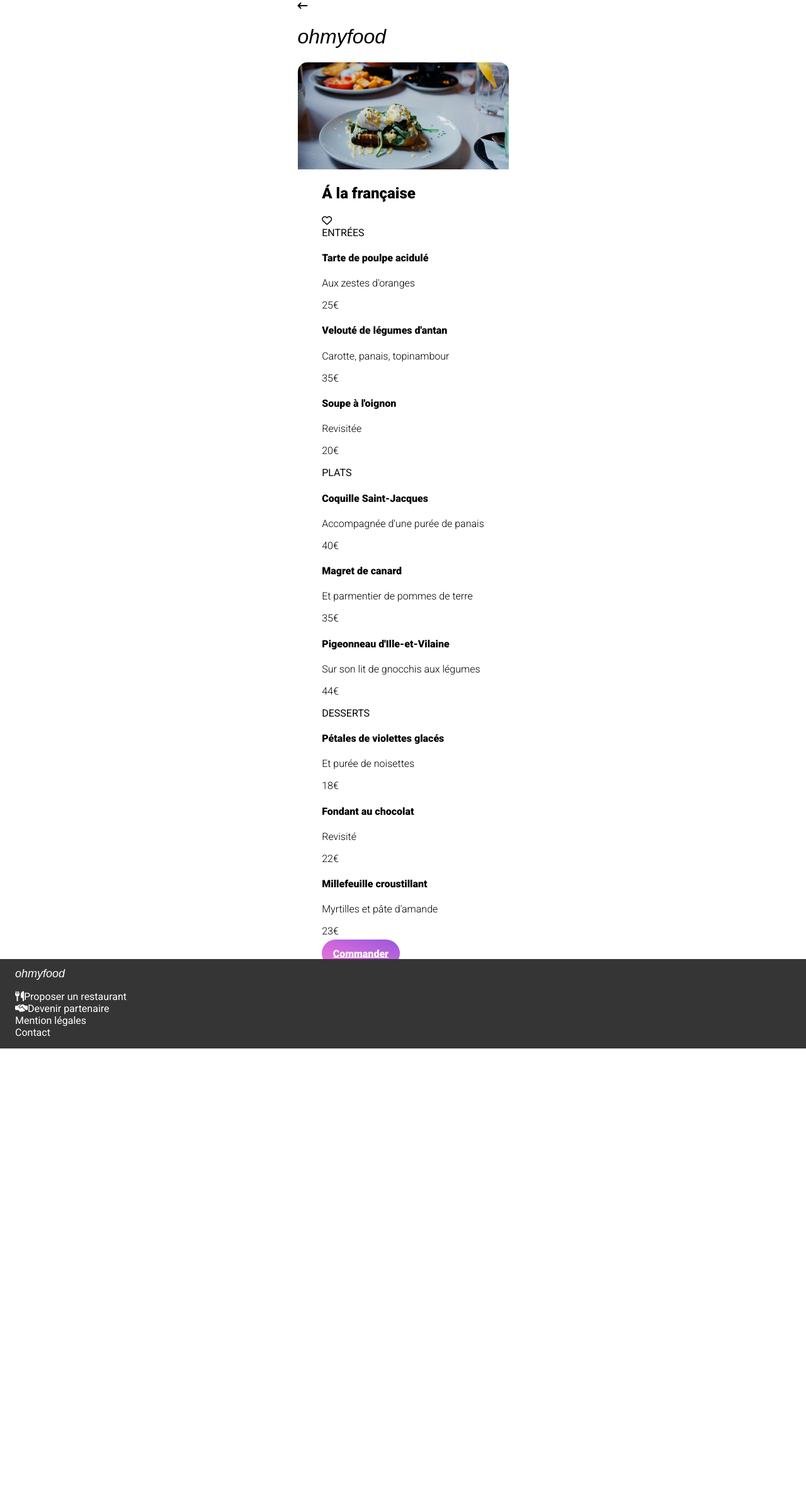
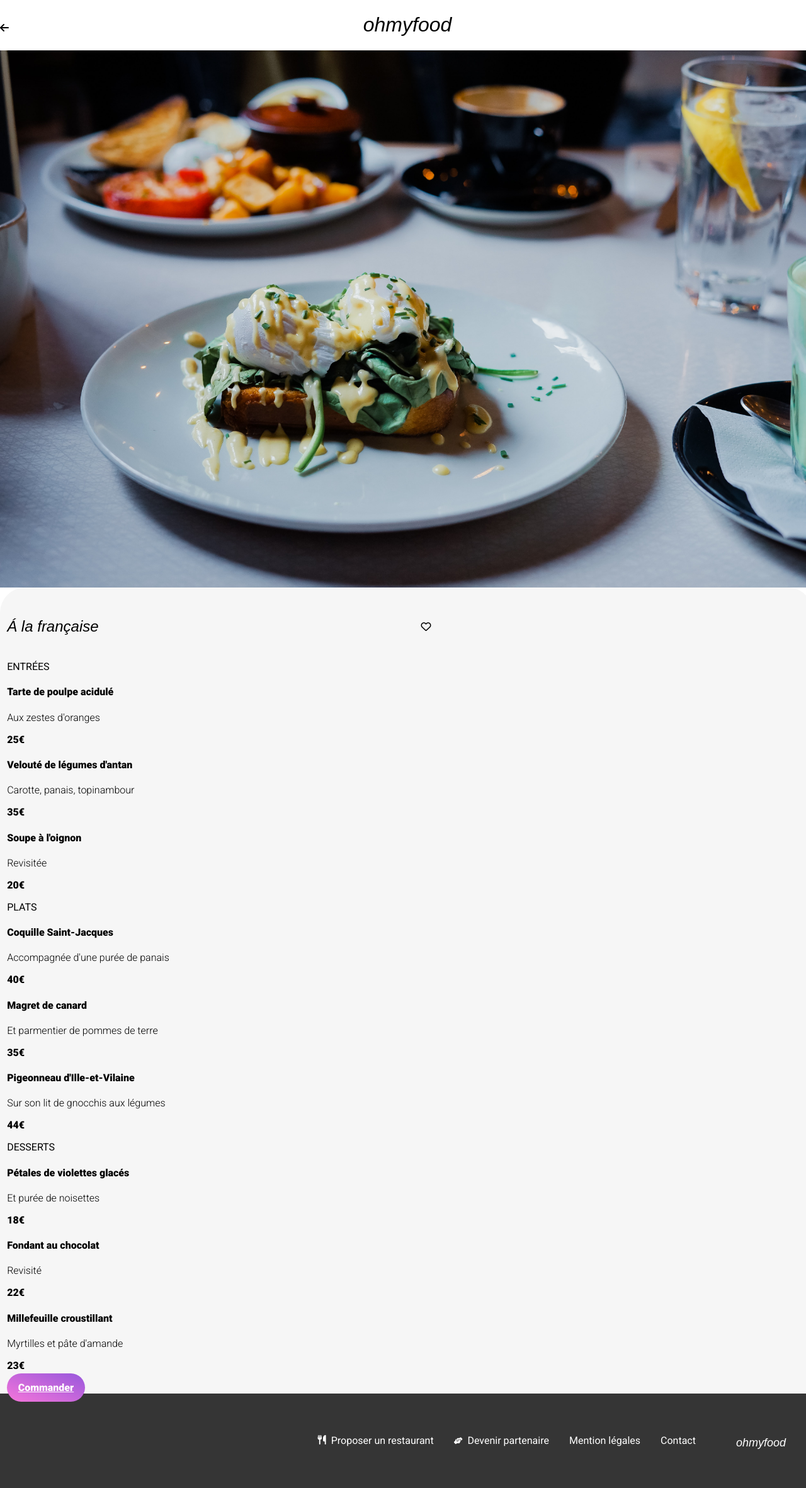
Before and after one commit to DirtyxLight/OhMyFood, a plain HTML site: page restaurants/AlaFracaise.html in a window 1280 px wide. Shown: the top 2363 px of the page at 63% size. Before the commit the page ends 1665 px from the top, so only its background shows below. Drawn offline with nearby package versions, Linux system fonts and the light colour scheme; files that its build step writes are made by us from their sources; a web font is replaced by a local one.

Commit message:
Style main +querries terminé+ entame carte resto

```diff
--- a/assets/sass/base/_base.scss
+++ b/assets/sass/base/_base.scss
@@ -3,23 +3,50 @@ html{
 }
 
 body{
+
     height: auto;
     margin: auto;
-    display: flex;
-    flex-direction: column;
-    align-items: center;
+}
+
+h2{
+    margin: 0;
+    margin-bottom: 0;
+}
+
+h3{
+    margin: 0;
 }
 
 ul{
-    width: 300px;
+
     list-style-type: none;
     padding: 0;
 }
 
-img{
-    width: 335px;
+.img-main{
+    width: 320px;
     height: 170px;
     object-fit: cover;
     border-top-right-radius: 15px;
     border-top-left-radius: 15px;
 }
+
+.img-preview{
+    width: 100%;
+    height: 50%;
+    display: block;
+    object-fit: cover;
+    position: relative;
+
+}
+
+.fa-utensils{
+&::before{
+  font-size: 15px;
+}
+}
+.fa-handshake-angle{
+    &::before{
+        font-size: 11px;
+    }
+}
--- a/assets/sass/base/_typography.scss
+++ b/assets/sass/base/_typography.scss
@@ -9,11 +9,25 @@ h1 {
     font-weight: 400;
 }
 
+h2{
+    font-family: 'Shrikhand',Arial, Helvetica, sans-serif;
+    font-style: italic;
+    font-weight: 400;
+}
+
 p{
     font-weight: lighter;
+}
+
+.price {
+    font-weight: bold;
 }
 
 .discover {
     padding: 0rem 1rem;
     font-weight: lighter;
 }
+
+.fa-arrow-left{
+    color: black;
+}
--- a/assets/sass/components/_cards.scss
+++ b/assets/sass/components/_cards.scss
@@ -5,7 +5,7 @@
         border-radius: 15px;
     }
     &__container{
-        height: 7.5rem;
+        height: 77px;
         padding-left: 1em;
         display: flex;
         flex-direction: column;
@@ -14,6 +14,7 @@
         column-gap: 30%;
     }
     .fa-heart{
+        font-weight: lighter;
         cursor: pointer;
         font-size: 20px;
         &:active{
--- a/assets/sass/layout/_footer.scss
+++ b/assets/sass/layout/_footer.scss
@@ -1,19 +1,48 @@
-footer{
+footer {
     width: 100%;
+    height: 150px;
     background-color: $color-footer;
-    padding-left: 3rem;
     color: #ffff;
-    h1{
+
+    h1 {
+        margin-top: 0;
+        padding-top: 1.2rem;
         font-size: 18px;
     }
-    .footer{
-        &__list{
+
+    .footer-main {
+        &__contact {
+            padding-left: 3rem;
+
+            @media (min-width:$breakpoint-tablet) {
+                display: flex;
+                flex-direction: row-reverse;
+                align-items: center;
+                column-gap: 4rem;
+                padding-right: 2rem;
+                height: 100%;
+            }
+        }
+
+        &__list {
+            @media (min-width:$breakpoint-tablet) {
+                display: inline-flex;
+                column-gap: 2em;
+            }
+        }
+
+        &__lists {
             display: flex;
             flex-direction: row;
-            column-gap: 1rem;
-            .i{
-                font-size: 15px;
+            column-gap: 0.5em;
+
+            @media (min-width:$breakpoint-tablet) {
+                display: inline-flex;
+
+
             }
         }
+
+
     }
 }
--- a/assets/sass/layout/_header.scss
+++ b/assets/sass/layout/_header.scss
@@ -30,3 +30,14 @@
     }
 
 }
+
+.resto-page{
+    width: 100%;
+    text-align: center;
+
+    .fa-arrow-left{
+        float: left;
+        padding-top: 15px;
+
+    }
+}
--- a/assets/sass/pages/_french.scss
+++ b/assets/sass/pages/_french.scss
@@ -0,0 +1,15 @@
+main{
+    width: 100%;
+    background-color: $color-back;
+    border-radius: 40px 40px 0px 0px;
+    padding-top: 3rem;
+    padding-left: 0.7rem;
+
+    .titleLike{
+        display: flex;
+        justify-content: flex-start;
+        align-items: center;
+        column-gap: 40%;
+        padding-bottom: 2.5rem;
+    }
+}
--- a/assets/sass/pages/_homepage.scss
+++ b/assets/sass/pages/_homepage.scss
@@ -1,10 +1,19 @@
 .homepage {
-    margin-top: 2rem;
+    margin-top: 1rem;
     &-fonction{
+        display: flex;
+        flex-direction: column;
+        align-items: center;
+        margin-bottom: 1rem;
         &__choice{
             display: flex;
             flex-direction: column;
             row-gap: 1.5rem;
+            @media (min-width:$breakpoint-tablet){
+                flex-direction: row;
+                column-gap: 2rem;
+
+            }
         }
 
     }
@@ -35,7 +44,7 @@
             background-color: $color-nbs;
             padding: 5px 8px;
             position: absolute;
-            right: 97%;
+            right: 95%;
         }
     }
 
@@ -49,11 +58,24 @@
     align-items: center;
     background-color: $color-back;
     width: 100%;
+
     .prev-cards{
-
-        padding-top: 2.5rem;
+        padding-top: .5rem;
         &__resto{
-            width: 335px;
+            width: 320px;
+        }
+        @media (min-width:$breakpoint-tablet){
+            display: inline-flex;
+            flex-direction: row;
+            flex-wrap: wrap;
+            justify-content: center;
+            column-gap: 1rem;
+        }
+    }
+    h2{
+        width: 100%;
+        @media (min-width:$breakpoint-tablet){
+            padding-left: 1rem;
         }
     }
 }
--- a/assets/sass/utils/_variables.scss
+++ b/assets/sass/utils/_variables.scss
@@ -0,0 +1 @@
+$breakpoint-tablet: 768px;
--- a/restaurants/AlaFracaise.html
+++ b/restaurants/AlaFracaise.html
@@ -5,7 +5,7 @@
     <meta charset="UTF-8">
     <meta http-equiv="X-UA-Compatible" content="IE=edge">
     <meta name="viewport" content="width=device-width, initial-scale=1.0">
-    <link rel="stylesheet" href="assets/main.css">
+    <link rel="stylesheet" href="/assets/main.css">
     <script src="https://kit.fontawesome.com/7a33424303.js" crossorigin="anonymous"></script>
     <link rel="preconnect" href="https://fonts.googleapis.com">
     <link rel="preconnect" href="https://fonts.gstatic.com" crossorigin>
@@ -19,12 +19,15 @@
 
 <body>
     <header class="resto-page">
-        <i class="fa-solid fa-arrow-left-long"></i>
+        <a href="/index.html"><i class="fa-sharp fa-solid fa-arrow-left"></i></a>
         <h1>ohmyfood</h1>
-        <img src="/assets/img/francaise.jpg" alt="La palette du goût">
+
     </header>
+    <div class="image-resto"><img class="img-preview" src="/assets/img/francaise.jpg" alt="La palette du goût">
+    </div>
     <main>
-        <h2>Á la française</h2><i class="fa-regular fa-heart"></i>
+        <div class="titleLike">
+        <h2>Á la française</h2><i class="fa-regular fa-heart"></i></div>
         <section class="entrées">
             <span class="menu">ENTRÉES</span>
             <div class="container-menu">
@@ -81,13 +84,15 @@
         </section>
         <a class="btn btn-main" href="">Commander</a>
     </main>
-    <footer>
-        <h1>ohmyfood</h1>
-        <ul>
-            <li><i class="fa-solid fa-utensils"></i>Proposer un restaurant</li>
-            <li><i class="fa-solid fa-handshake-simple"></i>Devenir partenaire</li>
-            <li>Mention légales</li>
-            <li>Contact</li>
-        </ul>
+    <footer class="footer-main">
+        <div class="footer-main__contact">
+            <h1>ohmyfood</h1>
+            <ul class="footer-main__list">
+                <li class="footer-main__lists"><i class="fa-solid fa-utensils "></i>Proposer un restaurant</li>
+                <li class="footer-main__lists"><i class="fa-solid fa-handshake-angle"></i>Devenir partenaire</li>
+                <li class="footer-main__lists">Mention légales</li>
+                <li class="footer-main__lists">Contact</li>
+            </ul>
+        </div>
     </footer>
 </body>
```
Also changed, not shown: index.html (+13 -11 lines), assets/main.css, 1 other file.
